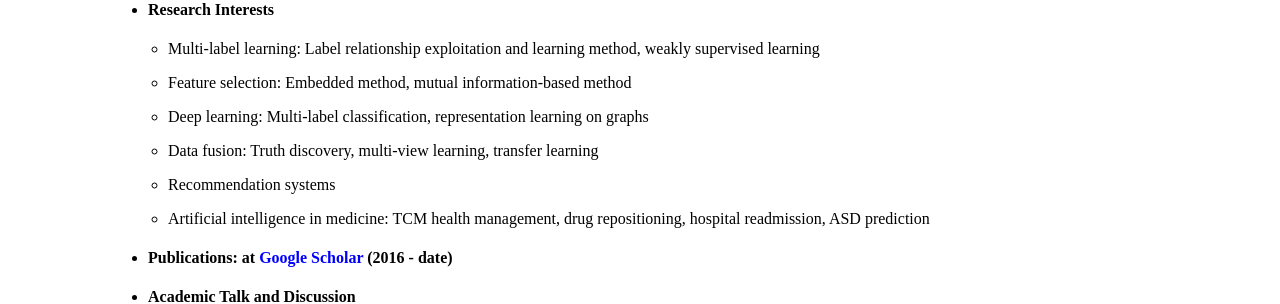
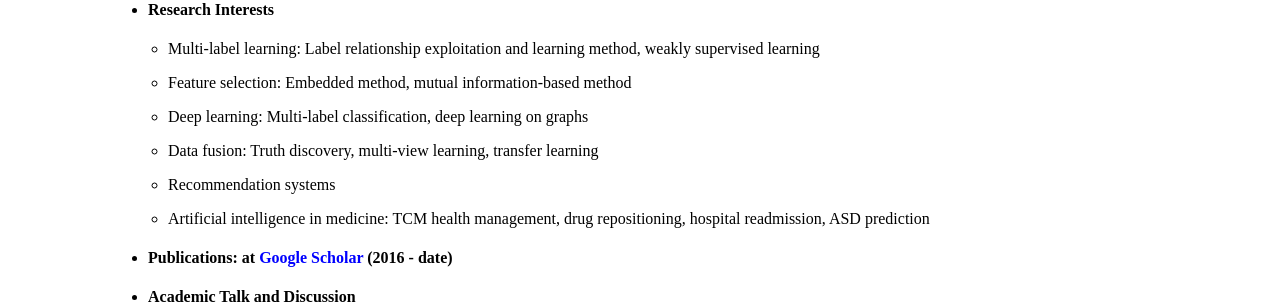
Before and after one commit to jiazhang-ml/jiazhang-ml.github.io, a Jekyll site: the page built from index.md, in a window 1280 px wide. Shown: the part 440-744 px from the top of the page. Built offline with Jekyll 4.4.1, drawn with Linux system fonts in a browser that asks for light colours.

Commit message:
Update index.md

```diff
--- a/index.md
+++ b/index.md
@@ -26,7 +26,7 @@ Email: [zhangjia_gl@163.com](mailto:zhangjia_gl@163.com) or [j.zhang@stu.xmu.edu
 
     * Feature selection: Embedded method, mutual information-based method
 
-    * Deep learning: Multi-label classification, representation learning on graphs
+    * Deep learning: Multi-label classification, deep learning on graphs
 
     * Data fusion: Truth discovery, multi-view learning, transfer learning
 
```
